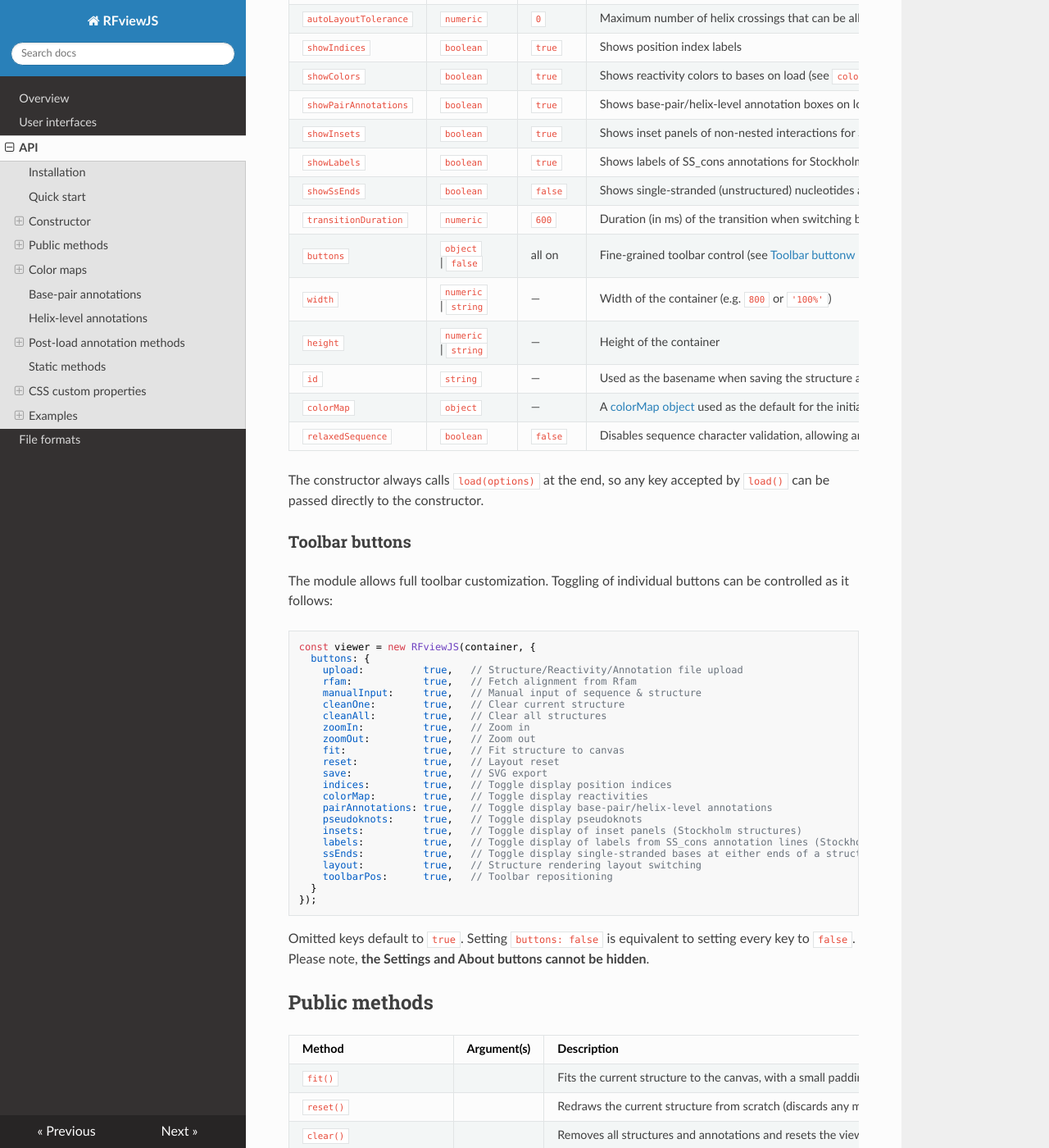
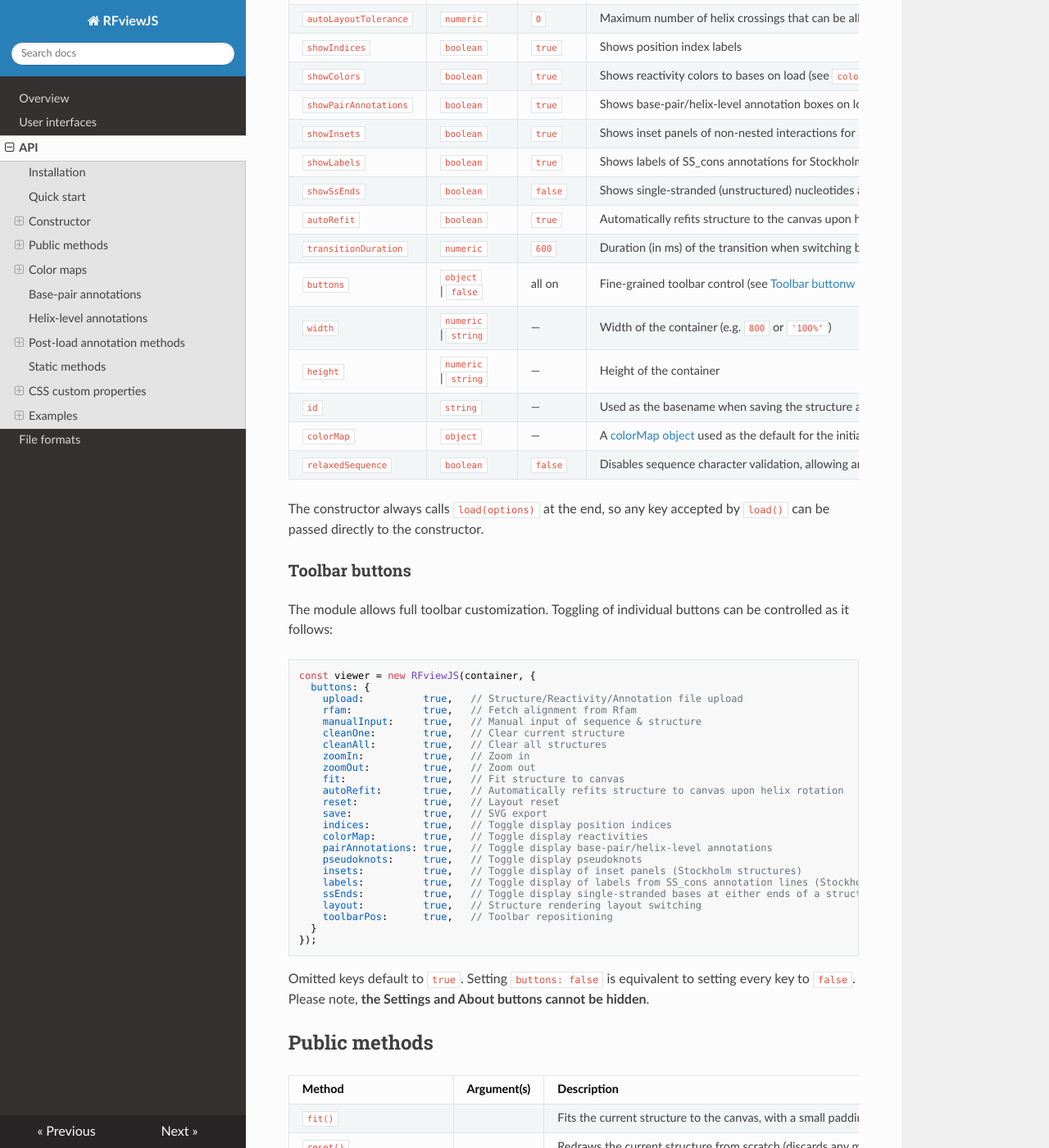
Before and after one commit to dincarnato/RFviewJS-docs, an MkDocs documentation site: the page built from docs/api.md, in a window 1280 px wide and 1400 px high, scrolled down 1508 px. Shown: the whole window at 82% size. Built offline with MkDocs 1.6.1, drawn with Linux system fonts in a browser that asks for light colours; nearby versions of some CDN libraries; old or Windows-style settings are respelled for this version of MkDocs.

Commit message:
Added autorefit description

```diff
--- a/docs/api.md
+++ b/docs/api.md
@@ -72,6 +72,7 @@ const viewer = new RFviewJS(container, options);
 | `showInsets` | `boolean` | `true` | Shows inset panels of non-nested interactions for Stockholm structures on load |
 | `showLabels` | `boolean` | `true` | Shows labels of SS_cons annotations for Stockholm structures on load |
 | `showSsEnds` | `boolean` | `false` | Shows single-stranded (unstructured) nucleotides at either ends of a structure (off by default) |
+| `autoRefit` | `boolean` | `true` | Automatically refits structure to the canvas upon helix rotation |
 | `transitionDuration` | `numeric` | `600` | Duration (in ms) of the transition when switching between alternative structures that share the same sequence |
 | `buttons` | `object` \| `false` | all on | Fine-grained toolbar control (see [Toolbar buttonw](#toolbar-buttons) below) |
 | `width` | `numeric` \| `string` | — | Width of the container (e.g. `800` or `'100%'`) |
@@ -98,6 +99,7 @@ const viewer = new RFviewJS(container, {
     zoomIn:          true,   // Zoom in
     zoomOut:         true,   // Zoom out
     fit:             true,   // Fit structure to canvas
+    autoRefit:       true,   // Automatically refits structure to canvas upon helix rotation
     reset:           true,   // Layout reset
     save:            true,   // SVG export
     indices:         true,   // Toggle display position indices
```
